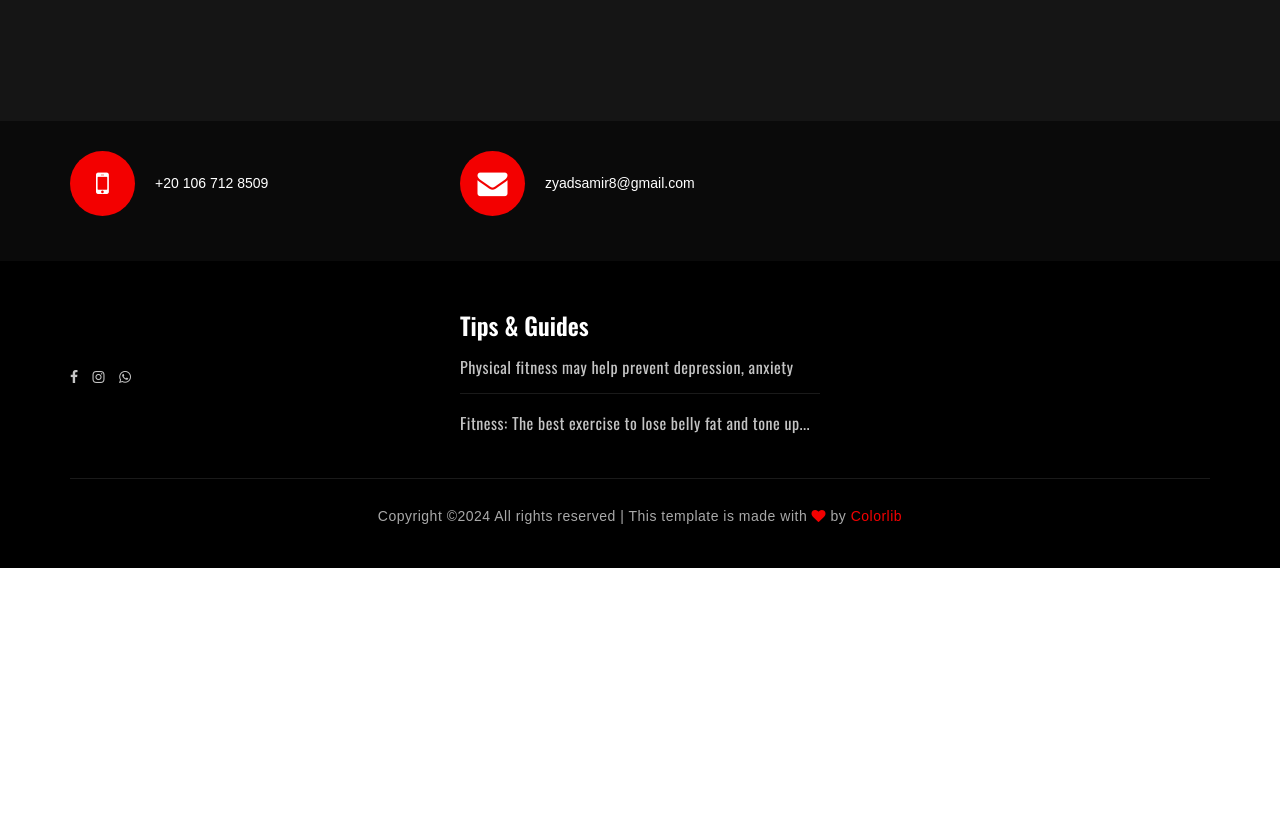
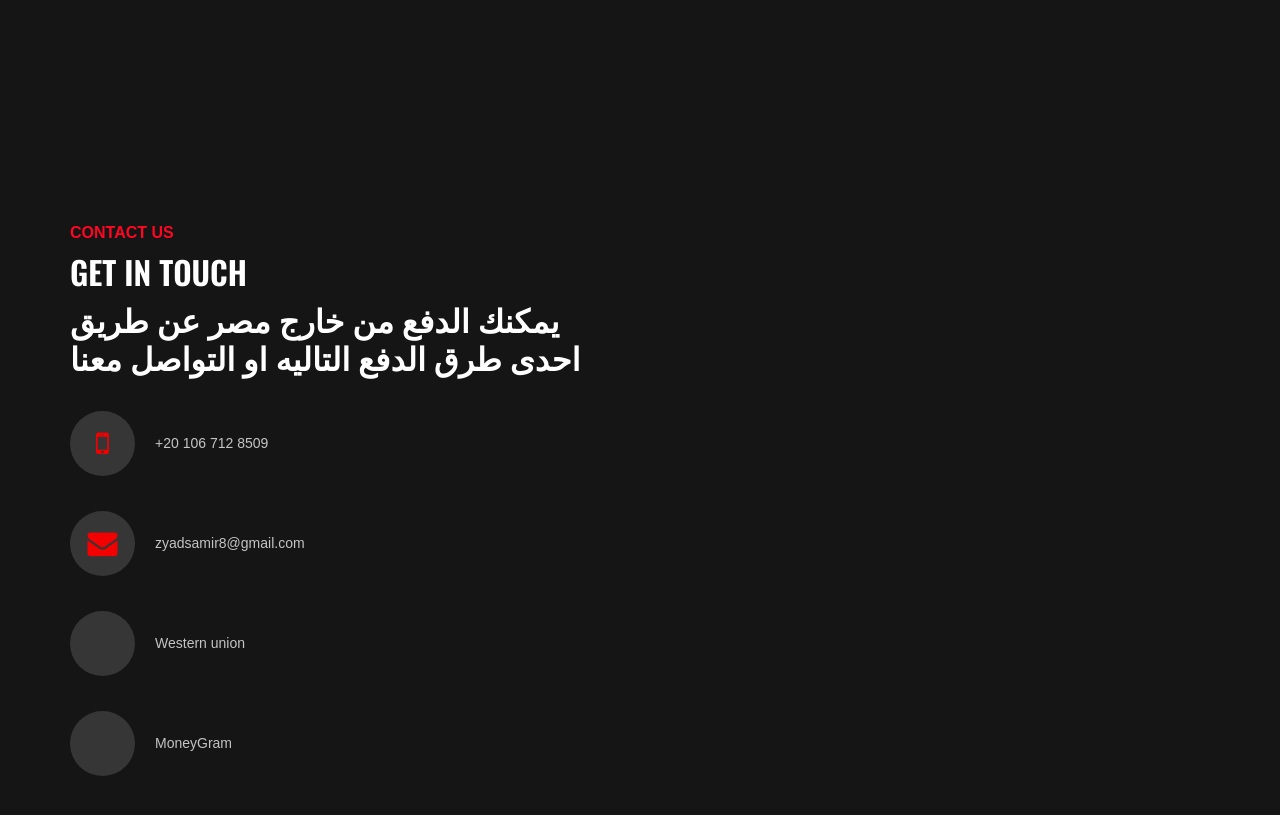
Before and after one commit to Zeyadsamir8/Coach-Zeyad, a plain HTML site: page contact.html in a window 1280 px wide. Shown: the part 1500-2315 px from the top of the page. Before the commit the page ends 2068 px from the top, so only its background shows below. Drawn offline with nearby package versions, Linux system fonts and the light colour scheme; a web font is replaced by a local one.

Commit message:
Update contact.html

```diff
--- a/contact.html
+++ b/contact.html
@@ -123,7 +123,7 @@
                     <div class="section-title contact-title">
                         <span>Contact Us</span>
                         <h2>GET IN TOUCH</h2>
-                        <h2>يمكنك الدفع عن طريق احدى طرق الدفع التاليه و التواصل معنا</h2>
+                        <h2>يمكنك الدفع من داخل مصر عن طريق احدى طرق الدفع التاليه  و التواصل معنا</h2>
                     </div>
                     <div class="contact-widget">
 
@@ -172,6 +172,45 @@
             </div>
             <div class="map">
 
+            </div>
+        </div>
+    </section>
+
+    <section class="contact-section spad">
+        <div class="container">
+            <div class="row">
+                <div class="col-lg-6">
+                    <div class="section-title contact-title">
+                        <span>Contact Us</span>
+                        <h2>GET IN TOUCH</h2>
+                        <h2>يمكنك الدفع من خارج مصر عن طريق احدى طرق الدفع التاليه  او التواصل معنا</h2>
+                    </div>
+                    <div class="contact-widget">
+
+                        <div class="cw-text">
+                            <i class="fa fa-mobile"></i>
+                            <ul>
+                                <li>+20 106 712 8509</li>
+                            </ul>
+                        </div>
+                        <div class="cw-text email">
+                            <i class="fa fa-envelope"></i>
+                            <p>zyadsamir8@gmail.com</p>
+                        </div>
+
+                        <div class="cw-text email">
+                            <i class="fa "></i>
+                            <p>Western union</p>
+                        </div>
+                        <div class="cw-text email">
+                            <i class="fa "></i>
+                            <p>MoneyGram</p>
+                        </div>
+
+                    </div>
+                </div>
+            </div>
+            <div class="map">
             </div>
         </div>
     </section>
```
